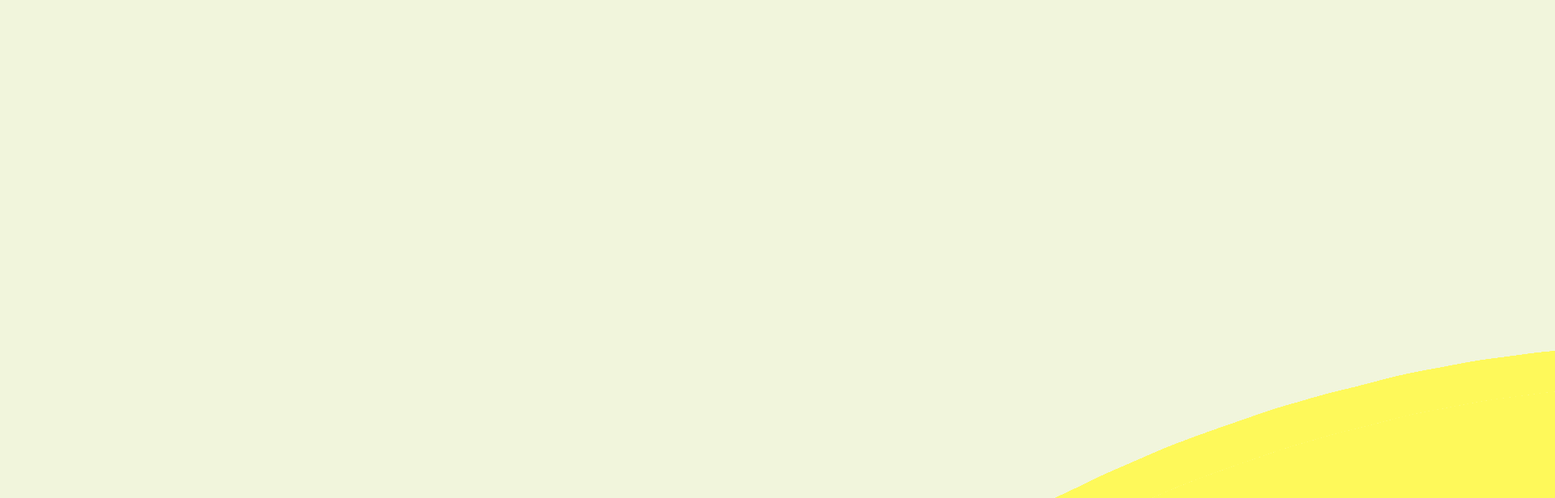
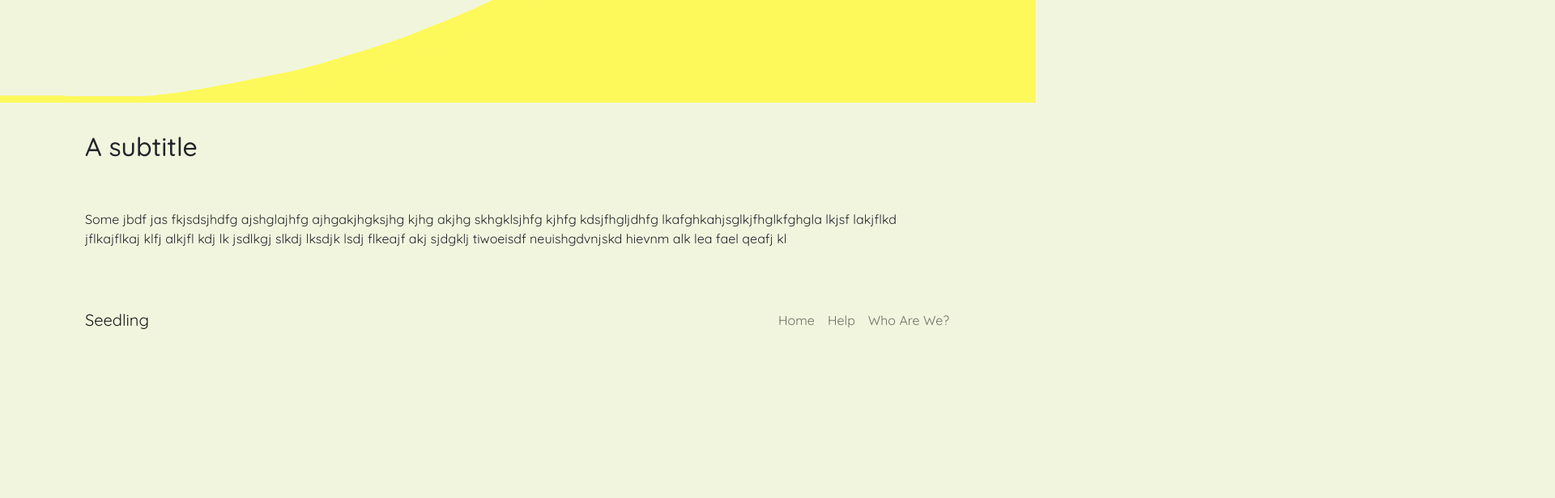
Before and after one commit to yr3618/hackathon, a React (Create React App) app: page / in a window 1280 px wide. Shown: the part 480-1096 px from the top of the page at 81% size, 1920 px wide, since content can reach past the window. After the commit the page ends 914 px from the top, so only its background shows below. Built offline with nearby package versions, Linux system fonts and the light colour scheme.

Commit message:
Home page changes

```diff
--- a/src/App.css
+++ b/src/App.css
@@ -3,9 +3,9 @@
 }
 
 .transition{
+}
+
+img{
   height: 25%;
   width: 100%;
 }
-img{
-  object-fit: fill;
-}
--- a/src/Views/Home.js
+++ b/src/Views/Home.js
@@ -4,13 +4,18 @@ import React from "react";
 function Home() {
   return (
     <div>
-      <div  className="home">
+      <div className="home">
         <h1>Home</h1>
         <p>Paragraph</p>
       </div>
 
-      <div  className="transition">
+      <div className="transition">
         <img src={process.env.PUBLIC_URL + "/images/beigeToYellow.png"} alt="transition"></img>
+      </div>
+
+      <div className="home yellow">
+        <h2>A subtitle</h2>
+        <p>Some jbdf jas fkjsdsjhdfg ajshglajhfg ajhgakjhgksjhg kjhg akjhg skhgklsjhfg kjhfg kdsjfhgljdhfg lkafghkahjsglkjfhglkfghgla lkjsf lakjflkd jflkajflkaj klfj alkjfl kdj lk jsdlkgj slkdj lksdjk lsdj flkeajf akj sjdgklj tiwoeisdf neuishgdvnjskd hievnm alk lea fael qeafj kl</p>
       </div>
     </div>
   );
--- a/src/index.css
+++ b/src/index.css
@@ -15,7 +15,7 @@ body {
   background-color: var(--beige);
 }
 
-h1,h1,h3,h4,h5{
+h1,h2,h3,h4,h5{
   padding: 25px;
   font-family: 'Quicksand', sans-serif;
 }
```
Also changed, not shown: public/images/beigeToYellow.png.
